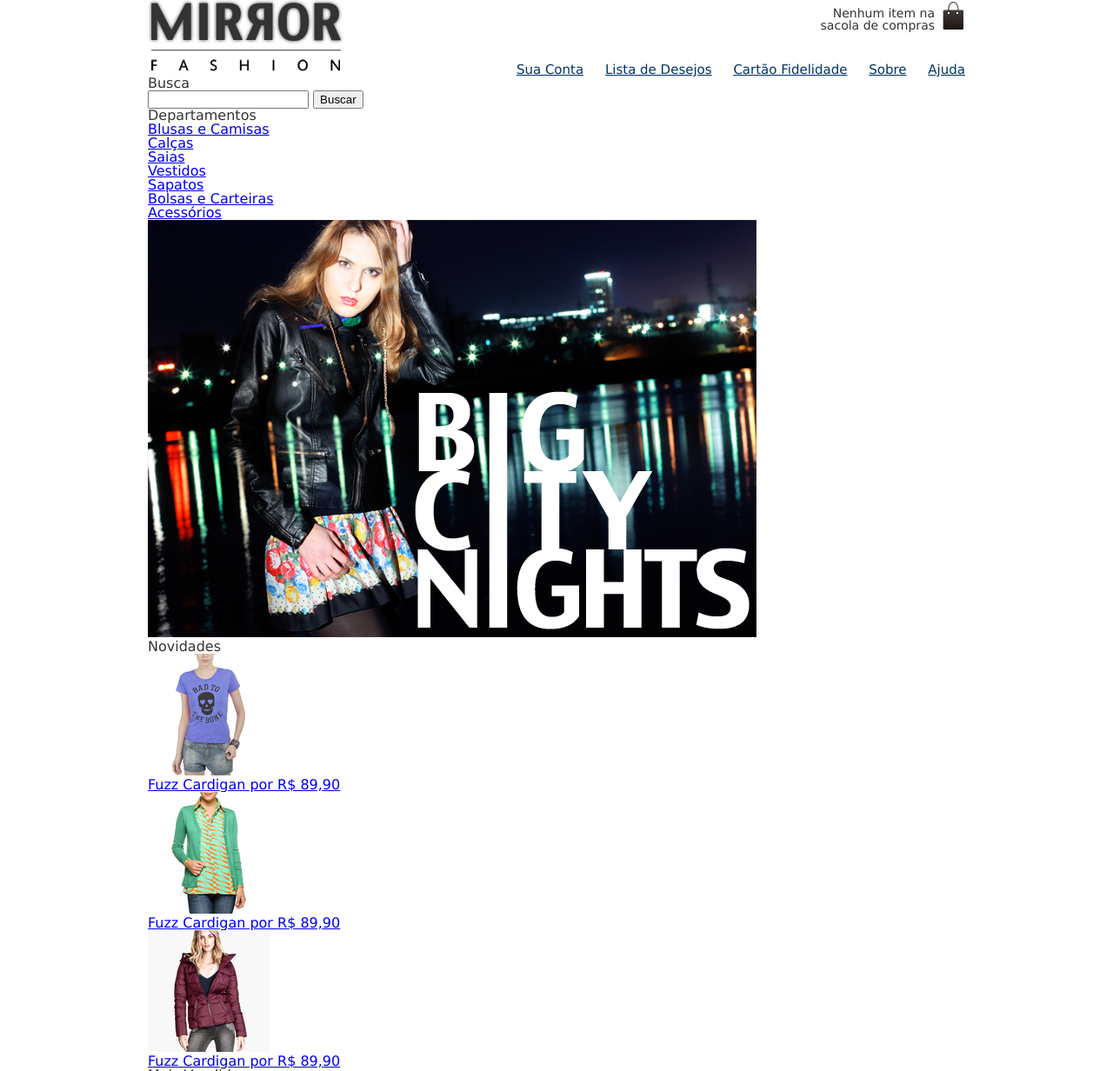
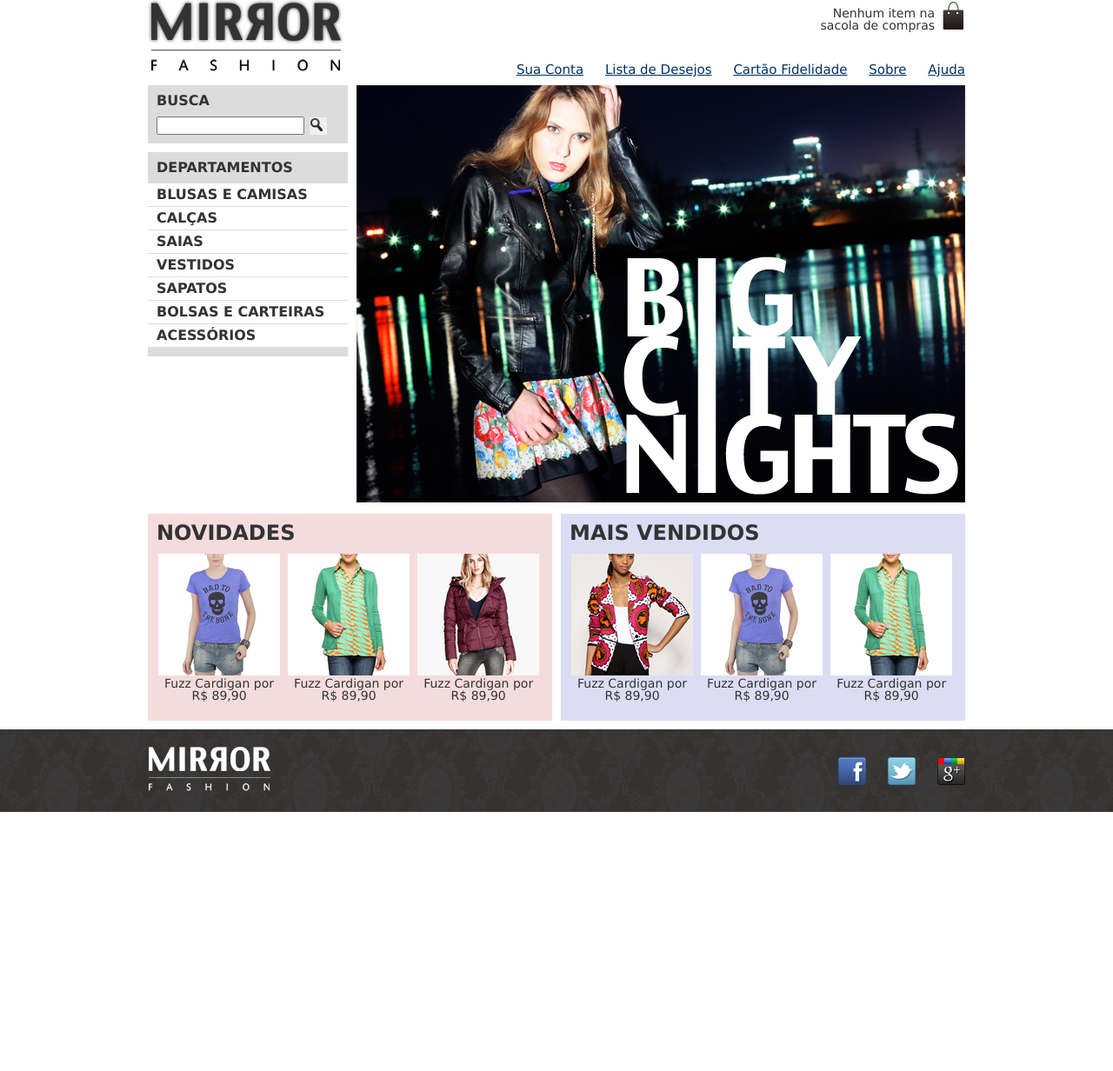
Before and after one commit to gabrielScript-dev/mirror-fashion, a plain HTML site: page index.html in a window 1280 px wide. Shown: the top 1232 px of the page at 87% size. After the commit the page ends 934 px from the top, so only its background shows below. Drawn offline with Linux system fonts and the light colour scheme.

Commit message:
add section and footer style

```diff
--- a/css/estilo.css
+++ b/css/estilo.css
@@ -42,6 +42,148 @@ header {
     display: inline;
     margin-left: 20px;
 }
+
 .menu-opcoes a {
     color: #036;
 }
+
+.busca,
+.menu-departamentos {
+    background-color: #DCDCDC;
+    font-weight: bold;
+    text-transform: uppercase;
+
+    margin-right: 10px;
+    width: 230px;
+}
+
+.busca h2,
+.busca form,
+.menu-departamentos h2 {
+    margin: 10px;
+}
+
+.busca,
+.menu-departamentos {
+    float: left;
+}
+
+.menu-departamentos {
+    clear: left;
+    margin-top: 10px;
+    padding-bottom: 10px;
+}
+
+.destaque {
+    margin-top: 10px;
+}
+
+.busca input[type=search] {
+    width: 170px;
+}
+
+.menu-departamentos li {
+    background-color: #ffffff;
+    margin-bottom: 1px;
+    padding: 5px 10px;
+}
+
+.menu-departamentos a {
+    color: #333;
+    text-decoration: none;
+}
+
+.painel {
+    margin: 10px 0;
+    padding: 10px;
+    width: 445px;
+}
+
+.novidades {
+    float: left;
+}
+
+.mais-vendidos {
+    float: right;
+}
+
+.painel li {
+    display: inline-block;
+    vertical-align: top;
+    width: 140px;
+
+    margin: 2px;
+    padding-bottom: 10px;
+}
+
+.painel h2 {
+    font-size: 24px;
+    font-weight: bold;
+    text-transform: uppercase;
+    margin-bottom: 10px;
+}
+
+.painel a {
+    color: #333;
+    font-size: 14px;
+    text-align: center;
+    text-decoration: none;
+}
+
+.novidades {
+    background-color: #f5dcdc;
+}
+
+.mais-vendidos {
+    background-color: #dcdcf5;
+}
+
+footer {
+    padding: 20px 0;
+    clear: both;
+    background-image: url(../img/fundo-rodape.png);
+}
+
+footer .container {
+    position: relative;
+}
+
+.social {
+    position: absolute;
+    top: 12px;
+    right: 0;
+}
+
+.social li {
+    float: left;
+    margin-left: 25px;
+}
+
+.social a {
+    height: 32px;
+    width: 32px;
+    display: block;
+    text-indent: -9999px;
+}
+
+.social a[href*="facebook.com"] {
+    background-image: url(../img/facebook.png);
+}
+
+.social a[href*="twitter.com"] {
+    background-image: url(../img/twitter.png);
+}
+
+.social a[href*="plus.google.com"] {
+    background-image: url(../img/googleplus.png);
+}
+
+.busca button {
+    background-image: url(../img/busca.png);
+    background-repeat: no-repeat;
+    border: none;
+    width: 20px;
+    height: 20px;
+
+    text-indent: -9999px;
+}
```
